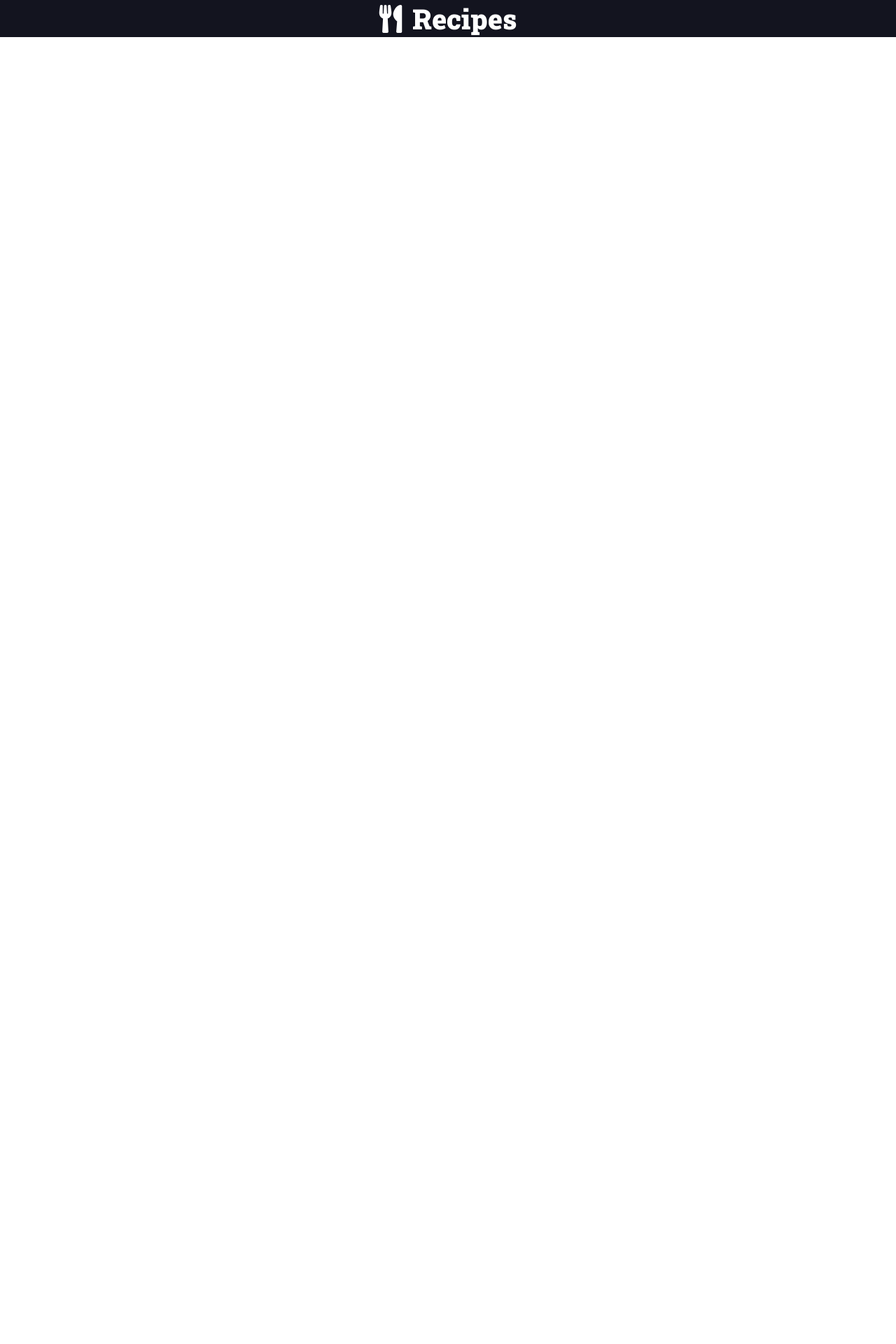
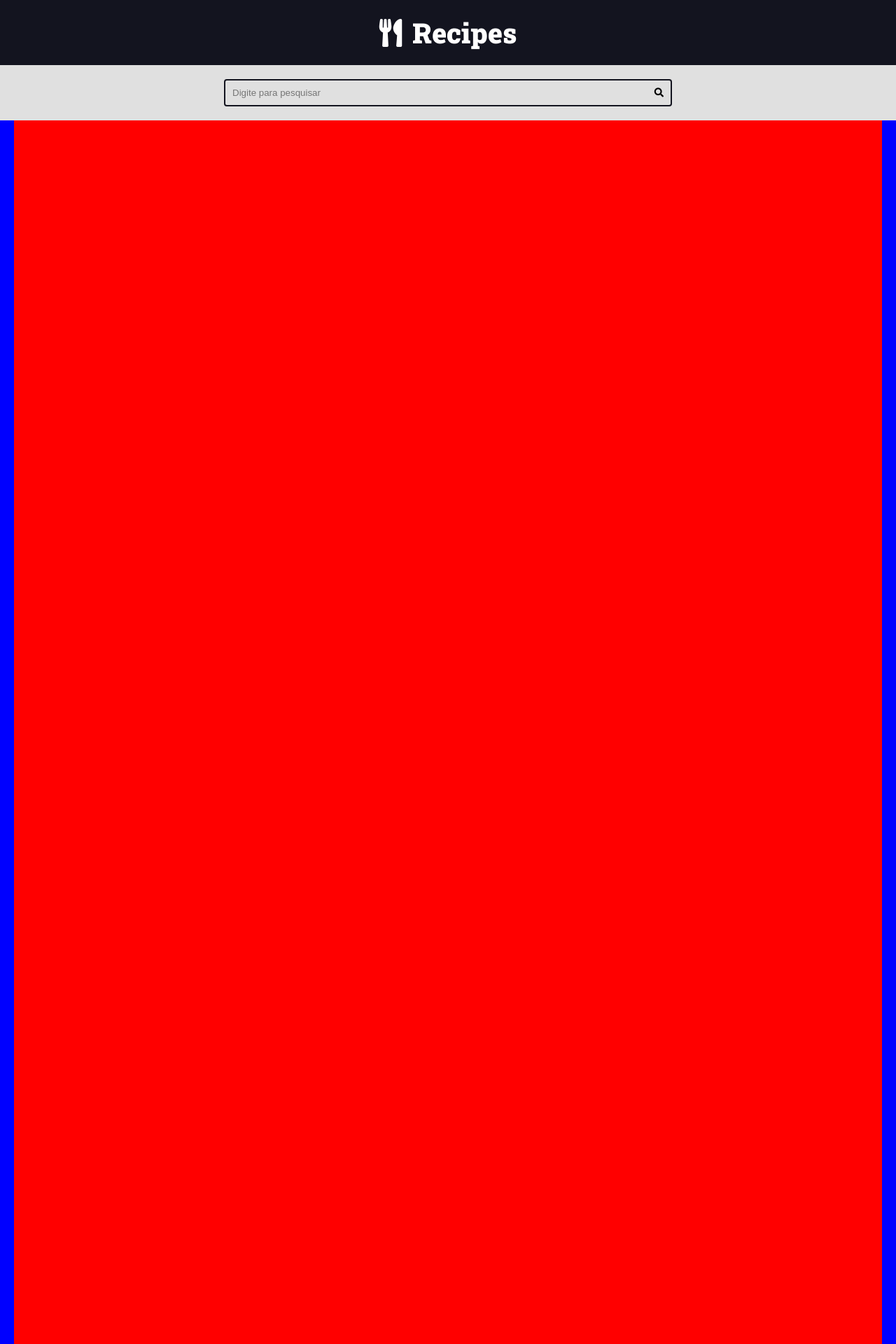
Before and after one commit to pinhonaner/django_learning, a Django app: page / in a window 1280 px wide. Shown: the top 1920 px of the page at 70% size. Before the commit the page ends 53 px from the top, so only its background shows below. Run offline with Django 4.2, Linux system fonts and the light colour scheme.

Commit message:
i'm done for this night...

```diff
--- a/base/templates/global/partials/head.html
+++ b/base/templates/global/partials/head.html
@@ -52,7 +52,7 @@
             --font-primary: sans-serif;
             --font-headings: 'Roboto Slab', serif;
 
-            --spacing-gutter-medium: 3rem;
+            --spacing-gutter-medium: 2rem;
             --spacing-gutter-large: 4rem;
         }
 
@@ -69,11 +69,13 @@
         body {
             font-size: 1.6rem;
             font-family: var(--font-primary);
+            background-color: var(--color-gray-1);
         }
 
         .container {
             max-width: 144rem;
             margin: 0 auto; /* Faz com que o container principal e também o container que contém o ícone e título no meio.*/
+            padding: var(--spacing-gutter-medium)
         }
 
         .main-header-container {
@@ -100,5 +102,61 @@
             font-family: var(--font-headings);
         }
 
+        .search-form {
+            border: .2rem solid var(--color-primary-dark);
+            max-width: 64rem;
+            margin: 0 auto;
+            border-radius: .4rem;
+            position: relative;
+            transition: all 300ms ease-in-out;
+        }
+
+        .search-input,
+        .search-button {
+            border: none;
+            background: none;
+            outline: none;
+            padding: 1rem;
+        }
+
+        .search-input {
+            width: 100%;
+            padding-right: 3rem;
+            transition: all 300ms ease-in-out;
+        }
+
+        .search-button {
+            position: absolute;
+            top: 0;
+            right: 0;
+            transition: all 300ms ease-in-out;
+        }
+
+        .search-button:focus, .search-button:hover {
+            outline: 1px solid var(--color-primary);
+            color: var(--color-primary);
+            background: rgba(0,0,0, .05);
+        }
+
+        .search-form:focus-within {
+            border-color: var(--color-primary);
+            background-color: var(--color-white);
+        }
+
+        .search-form:focus-within .search-button {
+            color: var(--color-primary);
+        }
+
+        .main-content {
+            background: blue;
+            padding-top: 0;
+            display: grid;
+        }
+
+        .temp {
+            height: 40rem;
+            background: red;
+        }
+
     </style>
 </head>
--- /dev/null
+++ b/base/templates/global/partials/header.html
@@ -0,0 +1,10 @@
+<header class="main-header-container">
+    <div class="main-header container">
+        <h1>
+            <a class='main-logo' href="/">
+                <i class="fas fa-utensils main-logo-icon"></i>
+                <span class='main-logo-text'>Recipes</span>
+            </a>
+        </h1>
+    </div>
+</header>
--- /dev/null
+++ b/base/templates/home/pages/home.html
@@ -0,0 +1,23 @@
+<!DOCTYPE html>
+<html lang="pt-BR">
+{% include 'global/partials/head.html' %}
+<body>
+    {% include 'global/partials/header.html' %}
+    {% include 'home/partials/search.html' %}
+
+    <main class="main-content-container">
+        <div class="main-content container">
+            <div class="temp"></div>
+            <div class="temp"></div>
+            <div class="temp"></div>
+            <div class="temp"></div>
+            <div class="temp"></div>
+            <div class="temp"></div>
+            <div class="temp"></div>
+            <div class="temp"></div>
+            <div class="temp"></div>
+            <div class="temp"></div>
+        </div>
+    </main>
+</body>
+</html>
--- /dev/null
+++ b/base/templates/home/partials/search.html
@@ -0,0 +1,8 @@
+<div class="search-container">
+    <div class="container">
+        <form action="" class="search-form">
+            <input type="search" class="search-input" name="search" placeholder="Digite para pesquisar">
+            <button type="submit" class="search-button"><i class="fas fa-search"></i></button>
+        </form>
+    </div>
+</div>
--- a/home/templates/home/pages/home.html
+++ /dev/null
@@ -1,16 +0,0 @@
-<!DOCTYPE html>
-<html lang="pt-BR">
-{% include 'global/partials/head.html' %}
-<body>
-    <header class="main-header-container">
-        <div class="main-header container">
-            <h1>
-                <a class='main-logo' href="/">
-                    <i class="fas fa-utensils main-logo-icon"></i>
-                    <span class='main-logo-text'>Recipes</span>
-                </a>
-            </h1>
-        </div>
-    </header>
-</body>
-</html>
```
